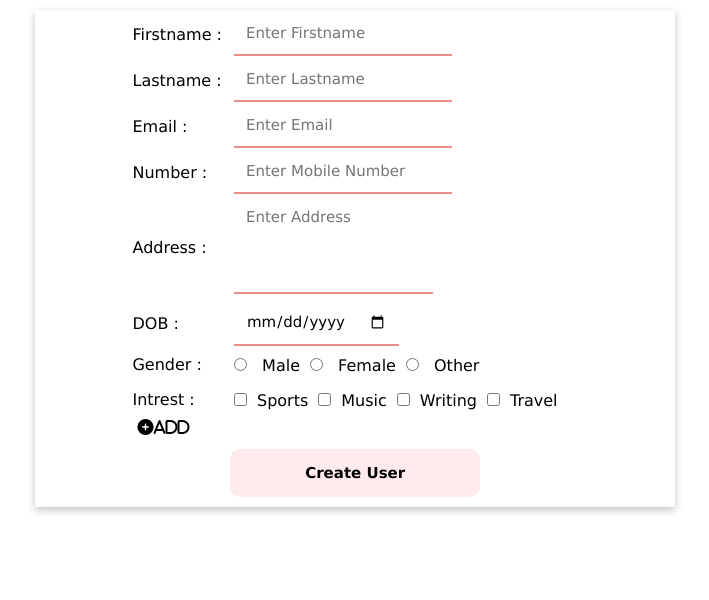
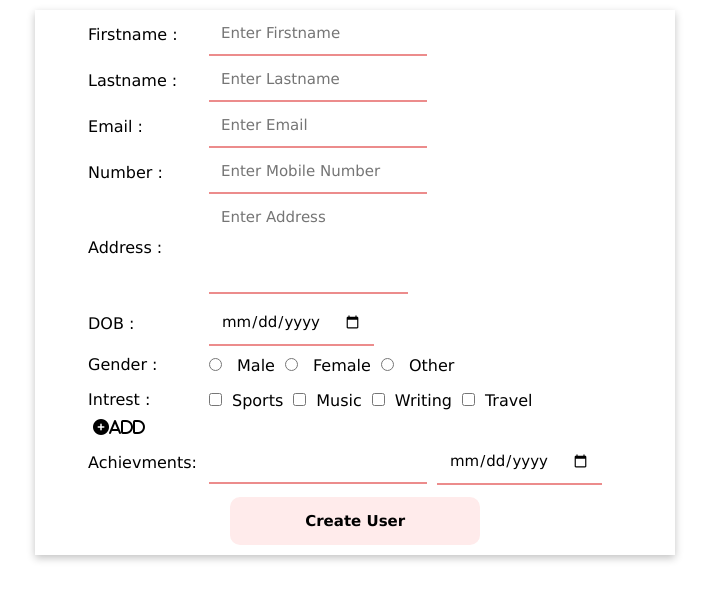
Before and after one commit to mewadasid/eSparkbiz_advanceTraning, a React (Create React App) app: page /user/createUser in a window 1280 px wide. Shown: the top 600 px of the page, without its empty margins (285-994 px from the left). Built offline with nearby package versions, Linux system fonts and the light colour scheme.

Commit message:
Changes in for LOOP

```diff
--- a/src/pages/userDetail/user/components/userCreate.js
+++ b/src/pages/userDetail/user/components/userCreate.js
@@ -11,10 +11,11 @@ export default function Usercreate() {
     gender: "",
     dob: "",
     intrest: [],
-    achievment: [],
+    achievment: "",
   });
 
   const [errors, setError] = useState({});
+
   const navigate = useNavigate();
 
   const initialRender = useRef(true);
@@ -53,7 +54,6 @@ export default function Usercreate() {
           }
           return true;
         });
-        console.log(UserIntrest);
       } else if (item === "achievment") {
         let achievmentArray = [];
 
@@ -63,31 +63,39 @@ export default function Usercreate() {
               e.target["achievment"].value !== "" &&
               e.target["achievment_date"].value !== ""
             ) {
-              achievmentArray.push(
-                e.target["achievment"].value +
-                  "," +
-                  e.target["achievment_date"].value
-              );
+              achievmentArray.push([
+                {
+                  title: e.target["achievment"].value,
+                  date: e.target["achievment_date"].value,
+                },
+              ]);
+
               temp["achievment"] = achievmentArray;
             } else {
-              temp["achievment"] = achievmentArray;
+              temp["achievment"] = [{ title: "", date: "" }];
             }
           } else {
+            console.log("object");
             let achievmentArray = e.target["achievment"];
+
             let achievment = [];
-            console.log(achievmentArray, "ASCHH");
+
+            Object.values(achievmentArray).forEach((item, index) => {
               debugger;
-            Object.values(achievmentArray).map((item, index) => {
+              console.log(index);
               if (
                 item.value !== "" &&
                 e.target["achievment_date"][index].value !== ""
               ) {
-                achievment.push(
-                  item.value + " , " + e.target["achievment_date"][index].value
-                );
+                achievment.push([
+                  {
+                    title: item.value,
+                    date: e.target["achievment_date"][index].value,
+                  },
+                ]);
                 temp["achievment"] = achievment;
               } else {
-                temp["achievment"] = achievment;
+                temp["achievment"] = [{ title: "", date: "" }];
               }
               return true;
             });
@@ -102,8 +110,8 @@ export default function Usercreate() {
 
     e.preventDefault();
     setError(validate(temp));
+    console.log(temp);
   }
-
   /* calling at submit time and call validate  */
 
   /* Function to get current date in yyyy-mm-dd format */
@@ -119,11 +127,11 @@ export default function Usercreate() {
   /* Function to get current date in yyyy-mm-dd format */
 
   /* Adding row on button click and removing row when remove button click */
-  const [addingRow, setAddrow] = useState([]);
+  const [addingRow, setAddrow] = useState([{ title: "", date: "" }]);
   function addRow(e) {
-    let cloneTd = [...addingRow, []];
+    let cloneTd = [...addingRow, { title: "", date: "" }];
 
-    setElement({ ...elements, achievment: [] });
+    // setElement({ ...elements, achievment: { title: "", date: "" } }); //Adding a key with empty array when addrow click(because if user click direct submit then INTIAL Achievment key remove bcz of it not get into elseif condition write on above)
     setAddrow(cloneTd);
   }
 
@@ -180,10 +188,14 @@ export default function Usercreate() {
     if (inputValue.intrest.length === 0) {
       error.intrest = "Please select any one";
     }
-    if (inputValue.achievment) {
-      if (inputValue.achievment.length === 0)
+
+    inputValue.achievment.forEach((item) => {
+      console.log(item.title);
+      if (item.title === "") {
         error.achievment = "Please select achievments";
       }
+    });
+
     return error;
   }
 
@@ -322,12 +334,15 @@ export default function Usercreate() {
                       name="achievment_date"
                       id="achievmentDate"
                     />
+
+                    {index >= 1 ? (
                       <i
                         className="fa-sharp fa-solid fa-xmark icon_ml"
                         onClick={() => removeRow(index)}
                       >
                         Remove
                       </i>
+                    ) : null}
                     <span className="fieldError">{errors.achievment}</span>
                   </td>
                 </tr>
@@ -339,5 +354,5 @@ export default function Usercreate() {
       </form>
     </>
   );
-  /* Returing Form */
+  /* Returning Form */
 }
```
Lines whose indentation alone changed are shown as unchanged.
